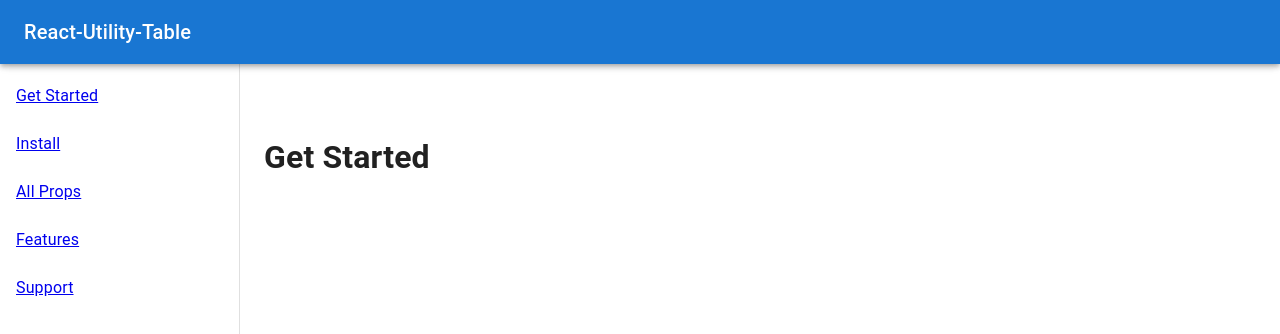
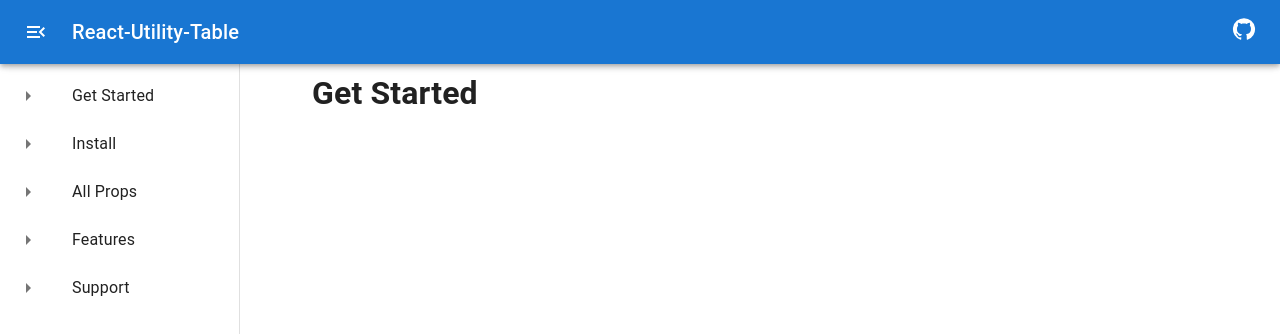
Before and after one commit to HaidaraliChamcham/UtilityWebsite, a React (Create React App) app: page / in a window 1280 px wide. Shown: the top 334 px of the page. Built offline with nearby package versions, Linux system fonts and the light colour scheme.

Commit message:
added icons

```diff
--- a/src/NavBar.tsx
+++ b/src/NavBar.tsx
@@ -15,7 +15,9 @@
 import ArrowRightIcon from '@mui/icons-material/ArrowRight';
 import { BrowserRouter, Link, NavLink, Route, Router, Routes } from 'react-router-dom';
 import RouteElement from './Routes';
-import { WifiTetheringOutlined } from '@mui/icons-material';
+import ArrowForwardIosIcon from '@mui/icons-material/ArrowForwardIos';
+import MenuOpenIcon from '@mui/icons-material/MenuOpen';
+import GitHubIcon from '@mui/icons-material/GitHub';
 
 const drawerWidth = 240;
 
@@ -24,10 +26,18 @@
 
     const header = (
         <AppBar position="fixed" sx={{ zIndex: (theme) => theme.zIndex.drawer + 1 }}>
-            <Toolbar>
-                <Typography variant="h6" noWrap component="div">
-                    React-Utility-Table
-                </Typography>
+            <Toolbar style={{ display: "flex", justifyContent: "space-between", alignItems: "center" }}>
+                <div style={{ display: "flex", gap: "1.5rem", alignItems: "center" }}>
+                    <MenuOpenIcon />
+                    <Typography variant="h6" noWrap component="div">
+                        React-Utility-Table
+                    </Typography>
+                </div>
+                <div>
+                    <GitHubIcon />
+                </div>
+
+
             </Toolbar>
         </AppBar>
     );
@@ -38,17 +48,18 @@
             sx={{
                 width: drawerWidth,
                 flexShrink: 0,
+
                 [`& .MuiDrawer-paper`]: { width: drawerWidth, boxSizing: 'border-box' },
             }}
         >            <Toolbar />
             <Box sx={{ overflow: 'auto' }}>
                 <List>
                     {RouteElement.map((item, index) => (
-                        <Link to={item.path}>
+                        <Link to={item.path} style={{ textDecoration: "none", color: "#000000de", fontWeight: "400" }}>
                             <ListItem key={item.path} button>
-                                {/* <ListItemIcon>
-                                    <InboxIcon />
-                                </ListItemIcon> */}
+                                <ListItemIcon >
+                                    <ArrowRightIcon style={{ display: "flex", alignItems: "center" }} />
+                                </ListItemIcon>
                                 <ListItemText primary={item.label} />
                             </ListItem>
                         </Link>
@@ -65,13 +76,12 @@
                 {header}
                 <>
                     {drawer}
+                    <Toolbar />
                     <Box component="main" sx={{ flexGrow: 1, p: 3 }}>
-                        <Toolbar />
                         <Routes>
                             {RouteElement.map((Item, index) => (
                                 <Route key={Item.path} path={Item.path} element={<Item.Component />}>
                                 </Route>))}
-
                         </Routes>
                     </Box>
                 </>
```
